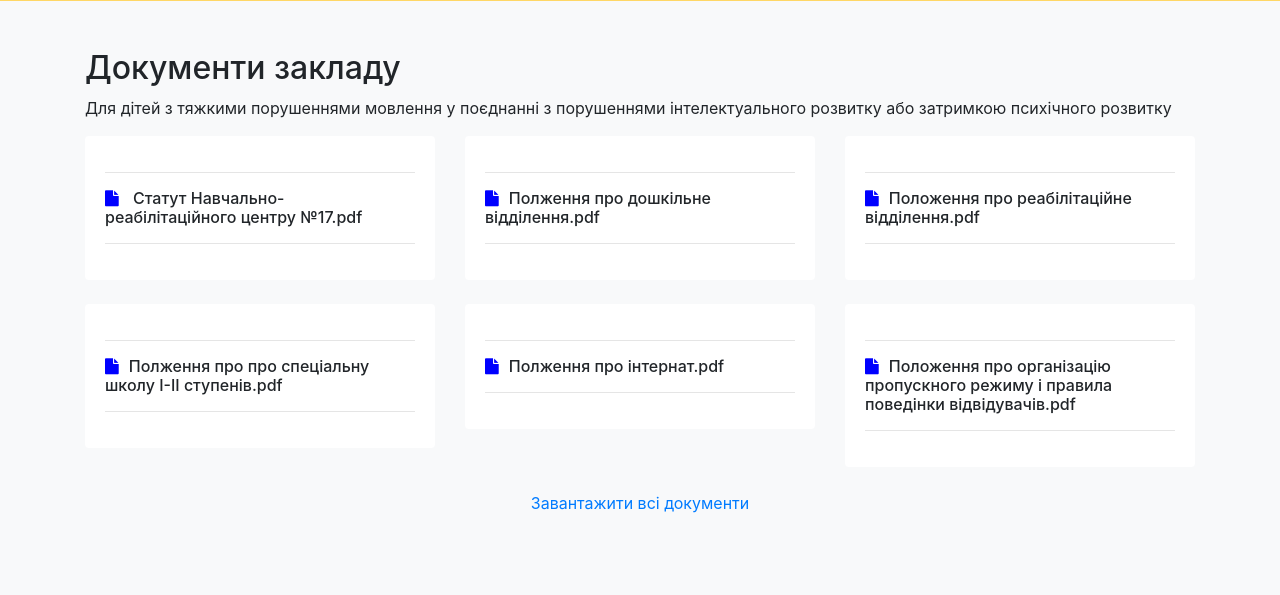
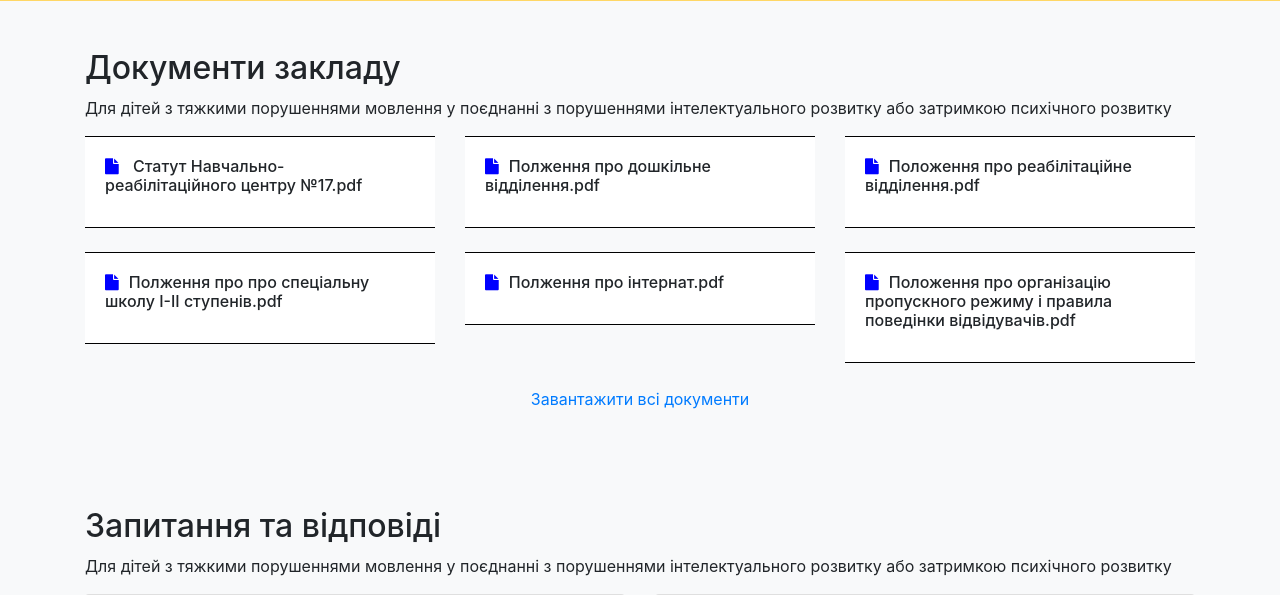
Before and after one commit to hackathon-project/school_site, a Django app: template project/templates/index.html in a window 1280 px wide. Shown: the part 5032-5627 px from the top of the page. Run offline with Django 3.2, Linux system fonts and the light colour scheme; the template is opened without the code that fills it, so the values that code supplies are empty; some libraries are stand-ins or nearby versions.

Commit message:
правки по документам 2

```diff
--- a/project/templates/index.html
+++ b/project/templates/index.html
@@ -394,56 +394,44 @@
                               <p>Для дітей з тяжкими порушеннями мовлення у поєднанні з порушеннями інтелектуального розвитку або затримкою психічного розвитку</p>
                               <div class="row">
                                 <div class="col-md-4">
-                                  <div class="card mb-4 shadow-sm" style="border:none;">
+                                  <div class="card mb-4 shadow-sm" style="border:none;border-radius: 0;border-top: 1px solid black;border-bottom: 1px solid black;border-top: 1px solid black;">
                                     <div class="card-body">
-                                      <hr>
                                         <h6 class="card-title" style="font-size: 16px;"><i class="fa fa-file" style="color:blue;padding-right: 10px;"></i>  Статут Навчально-реабілітаційного центру №17.pdf </h6>
-                                        <hr>
                                     </div>
                                   </div>
                                 </div>
                                 <div class="col-md-4">
-                                  <div class="card mb-4 shadow-sm" style="border:none;">
+                                  <div class="card mb-4 shadow-sm" style="border:none;border-radius: 0;border-top: 1px solid black;border-bottom: 1px solid black;border-top: 1px solid black;">
                                     <div class="card-body">
-                                         <hr>
                                     <h6 class="card-title" style="font-size: 16px;"><i class="fa fa-file" style="color:blue;padding-right: 10px;"></i>Полження про дошкільне відділення.pdf</h6>
-                                        <hr>
                                     </div>
                                   </div>
                                 </div>
                                 <div class="col-md-4">
-                                  <div class="card mb-4 shadow-sm" style="border:none;">
+                                  <div class="card mb-4 shadow-sm" style="border:none;border-radius: 0;border-top: 1px solid black;border-bottom: 1px solid black;border-top: 1px solid black;">
                                     <div class="card-body">
-                                        <hr>
                                     <h6 class="card-title" style="font-size: 16px;"><i class="fa fa-file" style="color:blue;padding-right: 10px;"></i>Положення про реабілітаційне відділення.pdf </h6>
-                                        <hr>
                                     </div>
                                   </div>
                                 </div>
                                 <div class="col-md-4">
-                                  <div class="card mb-4 shadow-sm" style="border:none;">
+                                  <div class="card mb-4 shadow-sm" style="border:none;border-radius: 0;border-top: 1px solid black;border-bottom: 1px solid black;border-top: 1px solid black;">
                                     <div class="card-body">
-                                        <hr>
                                     <h6 class="card-title" style="font-size: 16px;"><i class="fa fa-file" style="color:blue;padding-right: 10px;"></i>Полження про про спеціальну школу I-II ступенів.pdf </h6>
-                                        <hr>
                                     </div>
                                   </div>
                                 </div>
                                 <div class="col-md-4">
-                                  <div class="card mb-4 shadow-sm" style="border:none;">
+                                  <div class="card mb-4 shadow-sm" style="border:none;border-radius: 0;border-top: 1px solid black;border-bottom: 1px solid black;border-top: 1px solid black;">
                                     <div class="card-body">
-                                         <hr>
                                     <h6 class="card-title" style="font-size: 16px;"><i class="fa fa-file" style="color:blue;padding-right: 10px;"></i>Полження про інтернат.pdf</h6>
-                                        <hr>
                                     </div>
                                   </div>
                                 </div>
                                 <div class="col-md-4">
-                                  <div class="card mb-4 shadow-sm" style="border:none;">
+                                  <div class="card mb-4 shadow-sm" style="border:none;border-radius: 0;border-top: 1px solid black;border-bottom: 1px solid black;border-top: 1px solid black;">
                                     <div class="card-body">
-                                         <hr>
                                         <h6 class="card-title" style="font-size: 16px;"><i class="fa fa-file" style="color:blue;padding-right: 10px;"></i>Положення про організацію пропускного режиму і правила поведінки відвідувачів.pdf</h6>
-                                        <hr>
                                     </div>
                                   </div>
                                 </div>
```
